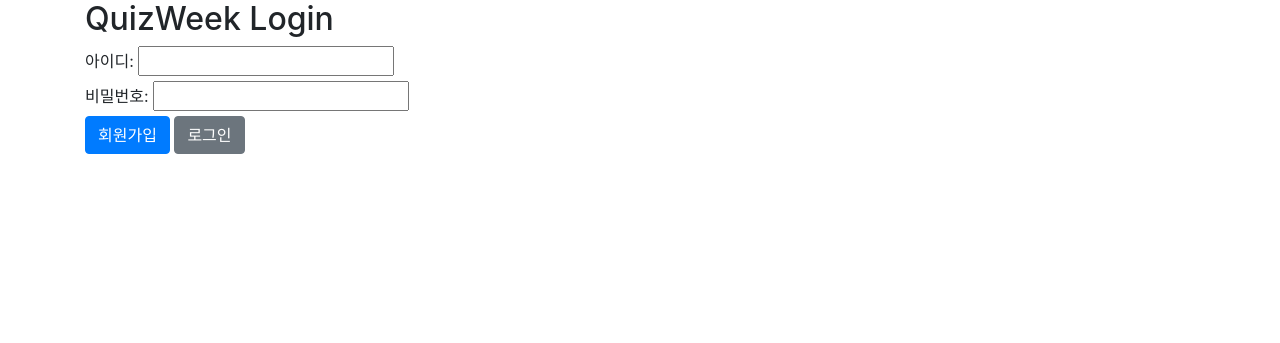
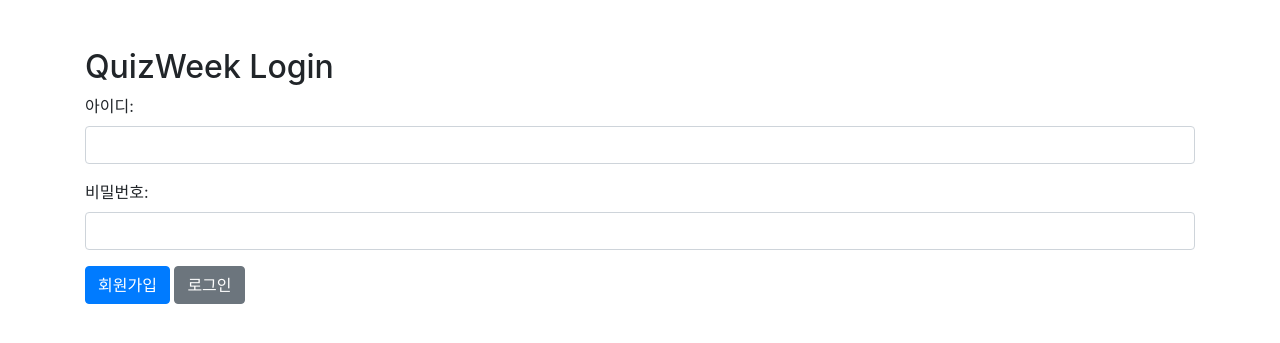
Before and after one commit to plan6062/qrafton, a Flask app: page / in a window 1280 px wide. Shown: the top 343 px of the page. Run offline with Flask 3, Linux system fonts and the light colour scheme; some web fonts are replaced.

Commit message:
Update index.html

```diff
--- a/templates/index.html
+++ b/templates/index.html
@@ -27,33 +27,31 @@
     <script></script>
   </head>
 
-  <body>
-    <div class="container">
-      <h2>QuizWeek Login</h2>
+<body>
+  <div class="container mt-5">
+    <h2>QuizWeek Login</h2>
 
-      <div>
+    <form action="/login" method="POST">
+      <div class="form-group">
         <label>아이디:</label>
-        <input type="text" name="userid" />
+        <input type="text" class="form-control" name="userid" required />
       </div>
 
-      <div>
+      <div class="form-group">
         <label>비밀번호:</label>
-        <input type="text" name="userpw" />
+        <input type="password" class="form-control" name="userpw" required />
       </div>
 
-      <div>
-        <a href="/register"><button type="button" class="btn btn-primary">회원가입</button></a>
-
+      <div class="mt-3">
+        <a href="/register" class="btn btn-primary">회원가입</a>
         <button type="submit" class="btn btn-secondary">로그인</button>
-        <!-- JWT인증 방식으로 로그인 구현 필요 -->
-
       </div>
-
-    </div>
+    </form>
 
     {% if error %}
-        <div class="alert alert-danger mt-3"> {{error}}</div>
+      <div class="alert alert-danger mt-3"> {{ error }} </div>
     {% endif %}
+  </div>
+</body>
 
-  </body>
 </html>
```
